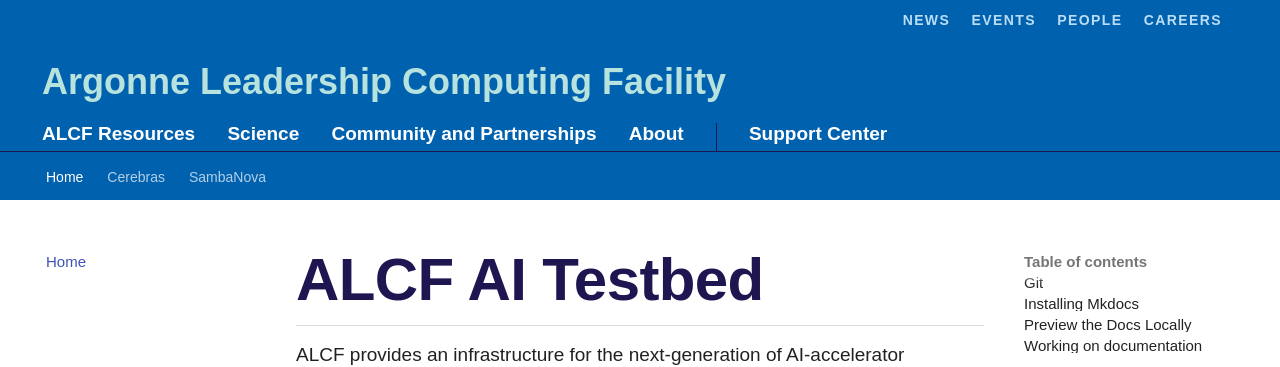
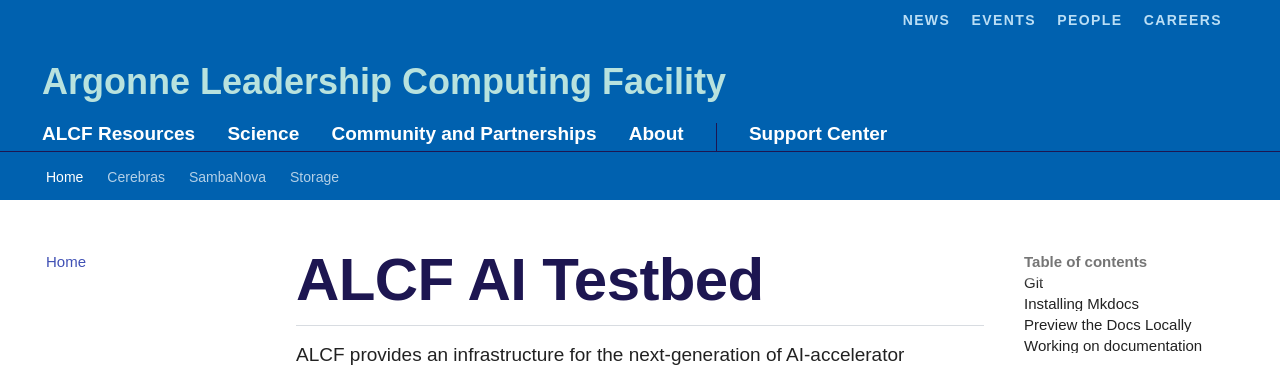
Before and after one commit to argonne-lcf/ai-testbed-userdocs, an MkDocs documentation site: the page built from docs/index.md, in a window 1280 px wide and 900 px high. Shown: the top 367 px of the window. Built offline with MkDocs 1.6.1 and Material for MkDocs 9.7.7, drawn with Linux system fonts in a browser that asks for light colours; some web fonts are replaced; comment, search, counter and statistics services are not loaded.

Commit message:
Update mkdocs.yml
Added Storage Policy

```diff
--- a/mkdocs.yml
+++ b/mkdocs.yml
@@ -25,6 +25,7 @@
     - Documentation: sambanova/Miscellaneous.md
     - Anatomy of SambaNova PyTorch Models: sambanova/Anatomy-of-SambaNova-PyTorch-Models.md
     - DataParallel: sambanova/DataParallel.md
+  - Storage: common/storage.md
 
 theme:
   name: 'material'
```
